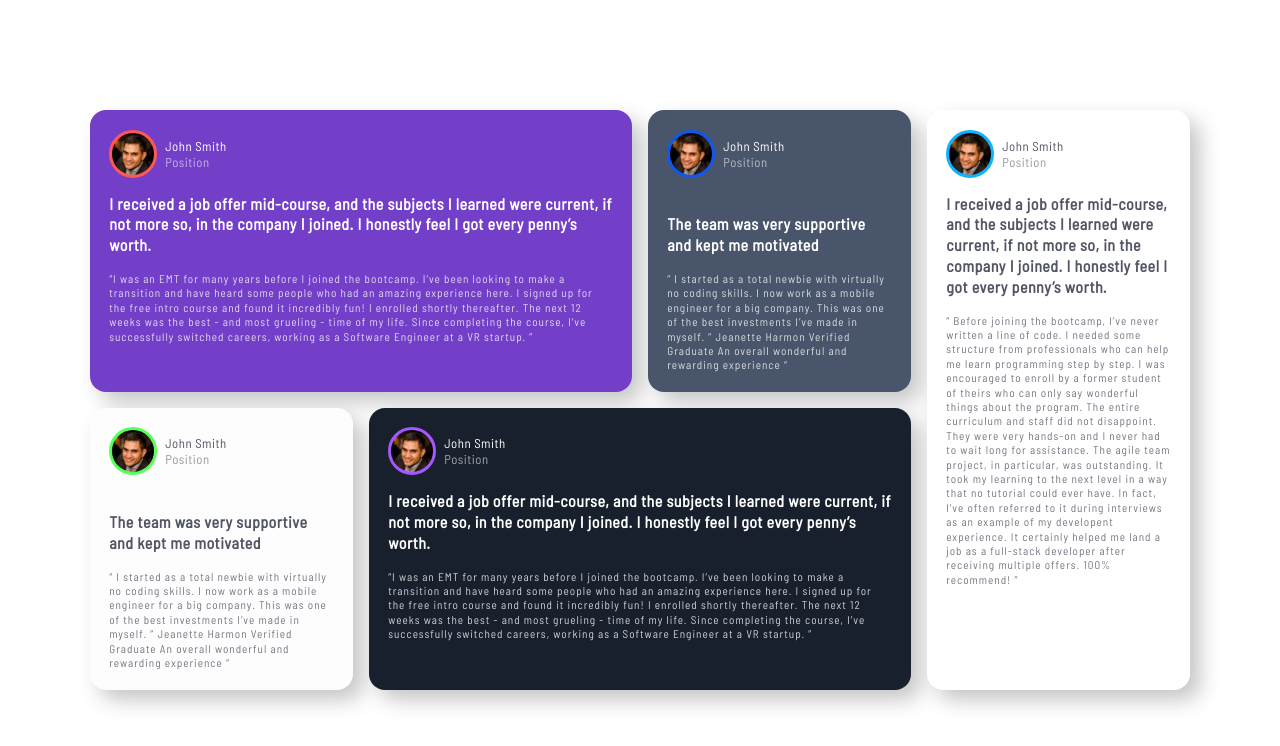
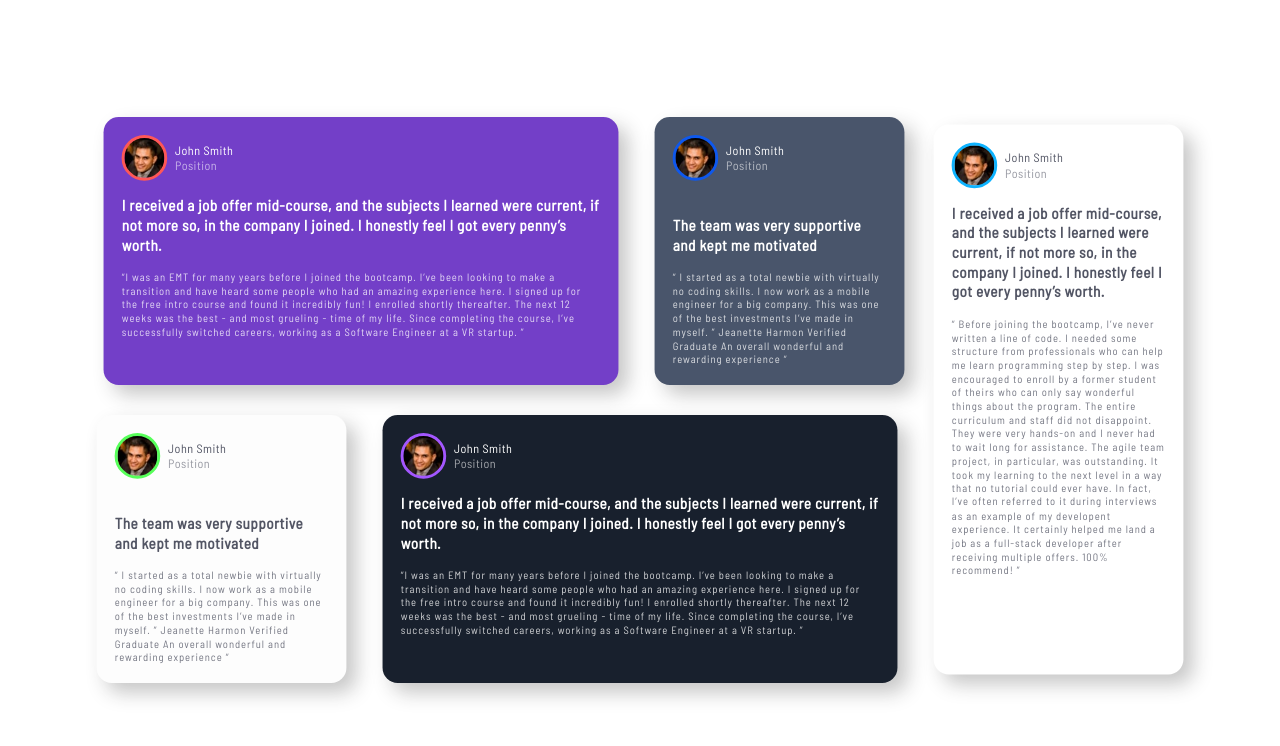
Before and after one commit to cynamonstudio/grid-sass, a plain HTML site: page index.html in a window 1280 px wide. Drawn offline with Linux system fonts and the light colour scheme.

Commit message:
ADD ADDITIONAL APP-NEW.JS AND UPDATE HTML

```diff
--- /dev/null
+++ b/app-new.js
@@ -0,0 +1,8 @@
+
+
+const elements = document.querySelector(".wrapper").children
+console.log(elements)
+
+for ( el of elements){
+    el.style.transform="scale(.95)"
+}
--- a/index.html
+++ b/index.html
@@ -111,5 +111,6 @@
 
 
 	<script src="app.js"></script>
+    <script src="app-new.js"></script>
   </body>
 </html>
```
